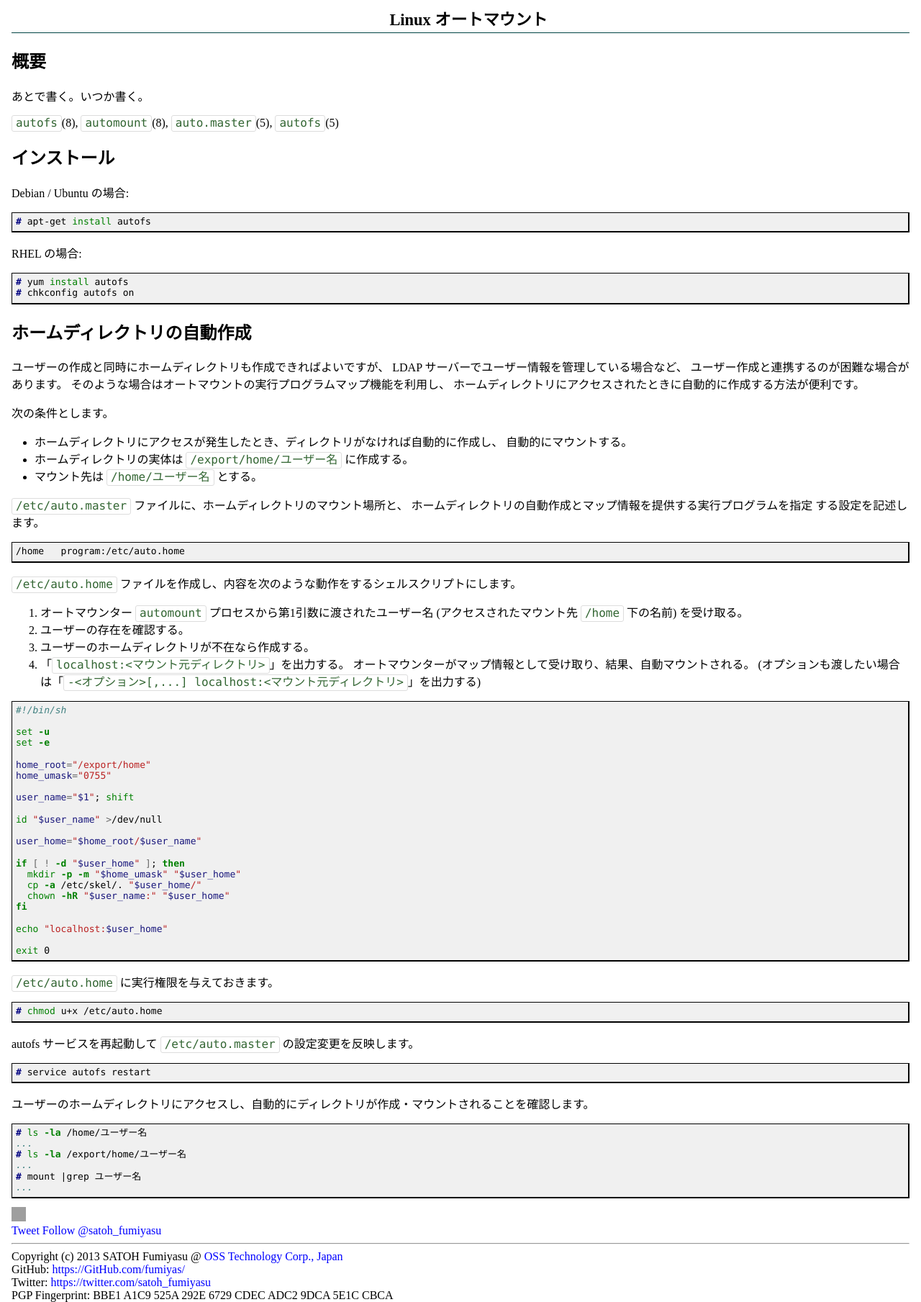
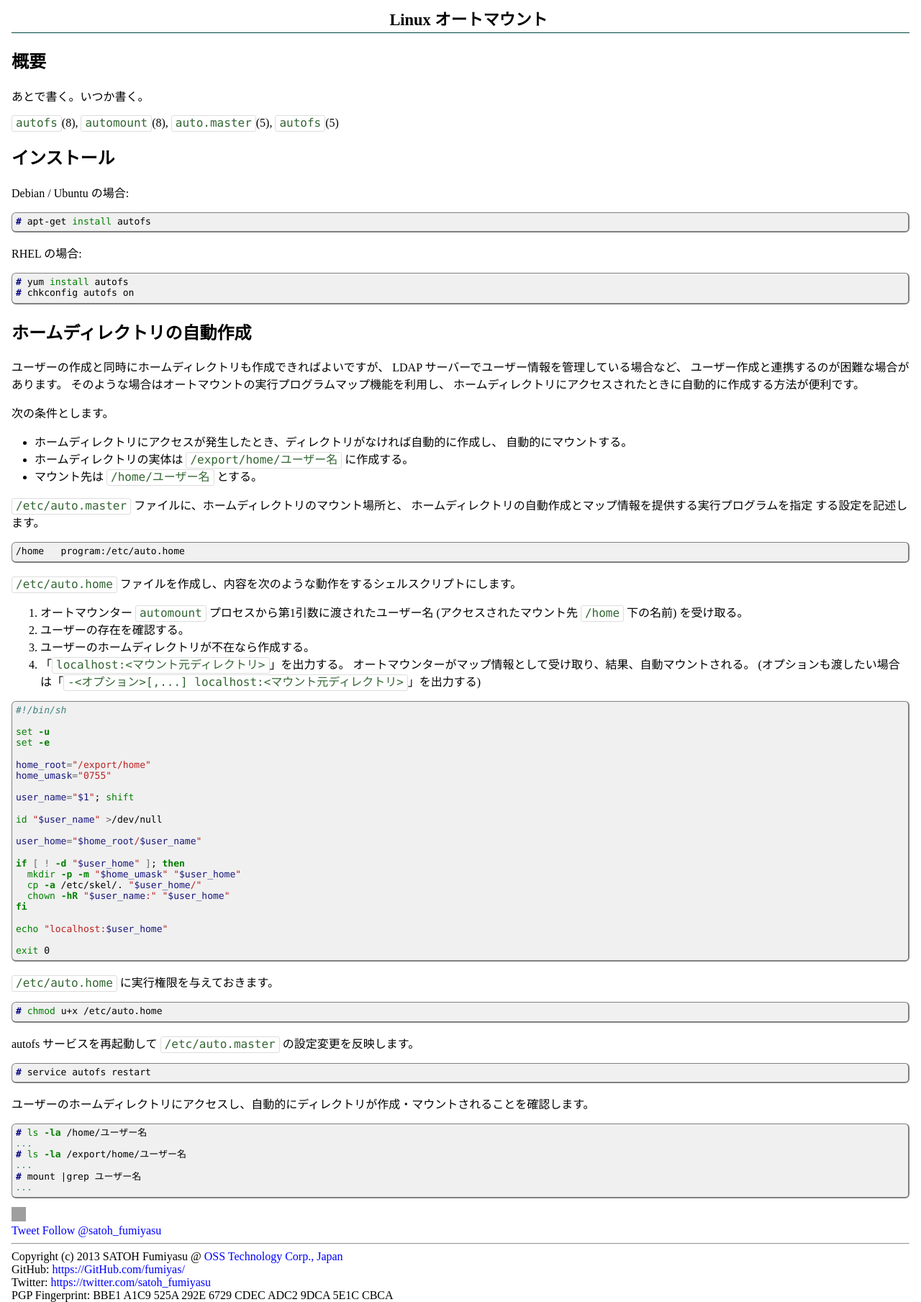
Before and after one commit to fumiyas/fumiyas.github.io, a Jekyll site: the page built from linux/autofs.md, in a window 1280 px wide. Shown: the whole page at 72% size. Built offline with Jekyll 4.4.1, drawn with Linux system fonts in a browser that asks for light colours; Markdown is read by kramdown in place of the engine named in the settings; comment, search, counter and statistics services are not loaded; grey boxes are pictures that could not be loaded.

Commit message:
default.css: Change <pre> design

```diff
--- a/_config.yml
+++ b/_config.yml
@@ -3,4 +3,4 @@ title: "ダメ出し Blog"
 author: "SATOH Fumiyasu (佐藤 文優, fumiyas)"
 markdown: redcarpet
 redcarpet:
-  extensions: [tables,autolink,strikethrough]
+  extensions: [no_intra_emphasis,tables,autolink,strikethrough,space_after_headers]
--- a/common/css/default.css
+++ b/common/css/default.css
@@ -179,9 +179,9 @@ a:active {
 code {
   padding:		0px 5px 2px;
   border:		1px solid #ddd;
+  border-radius:	3px;
+  -moz-border-radius:	3px;
   -webkit-border-radius:3px;
-  -moz-border-radius:	3px;
-  border-radius:	3px;
   -moz-background-clip:	padding;
   -webkit-background-clip:padding-box;
   background-clip:	padding-box;
@@ -202,11 +202,17 @@ pre {
   background-color:	#F0F0F0;
   overflow:		auto;
   margin:		0.2em 0em 1em 0em;
-  border:		solid 1px black;
+  border:		solid 1px grey;
   border-right-width:	2px;
   border-bottom-width:	2px;
   width:		auto;
   padding:		5px;
+  border-radius:	0.5em;
+  -moz-border-radius:	0.5em;
+  -webkit-border-radius:0.5em;
+  -moz-background-clip:	padding;
+  -webkit-background-clip:padding-box;
+  background-clip:	padding-box;
   font-size:		small;
   white-space:		pre;
   line-height:		1.1em;
```
